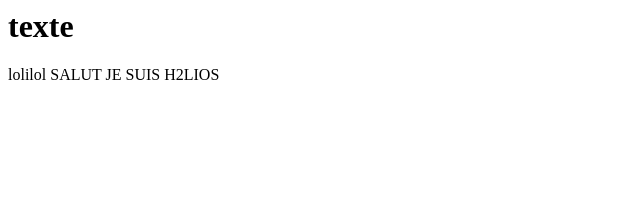
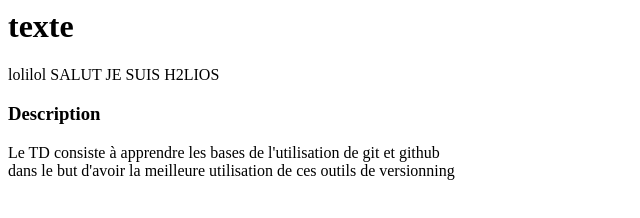
Before and after one commit to Ark0y1/td-git, a plain HTML site: page index.html in a window 1280 px wide. Shown: the whole page, without its empty margins (0-640 px from the left). Drawn offline with Linux system fonts and the light colour scheme.

Commit message:
Ajout d'une description à index.html

```diff
--- a/index.html
+++ b/index.html
@@ -1,3 +1,8 @@
 <h1>texte</h1>
 lolilol
 SALUT JE SUIS H2LIOS
+
+<h3>Description</h3>
+
+<p>Le TD consiste à apprendre les bases de l'utilisation de git et github<br>
+dans le but d'avoir la meilleure utilisation de ces outils de versionning</p>
```
